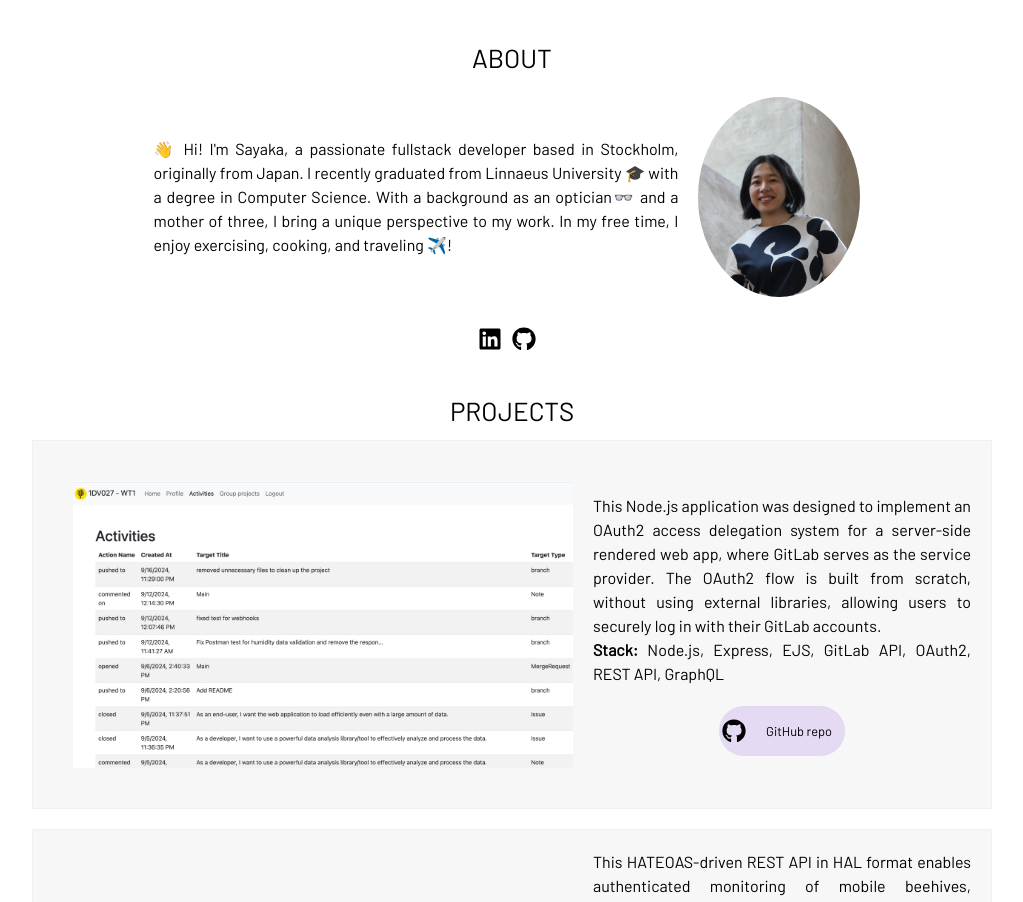
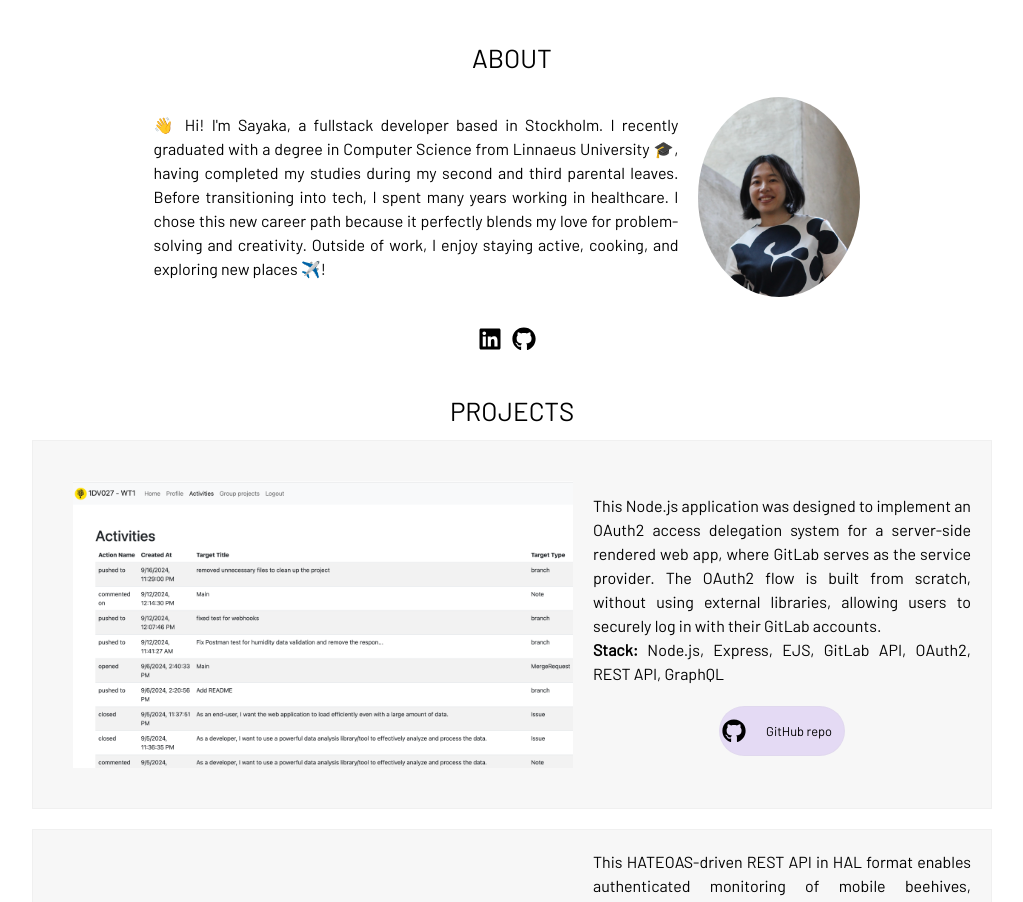
Before and after one commit to sc222rb/my-portfolio, a React (Create React App) app: page / in a window 1280 px wide. Shown: the part 802-1704 px from the top of the page, without its empty margins (128-1151 px from the left). Built offline with nearby package versions, Linux system fonts and the light colour scheme; no server answers; a web font is replaced by a local one.

Commit message:
Update About

```diff
--- a/src/components/About.js
+++ b/src/components/About.js
@@ -8,7 +8,7 @@ function About() {
     <h3>ABOUT</h3>
       <div className="about-item">
         <div className="about-text text-justify">
-          <p>👋 Hi! I'm Sayaka, a passionate fullstack developer based in Stockholm, originally from Japan. I recently graduated from Linnaeus University 🎓 with a degree in Computer Science. With a background as an optician👓 and a mother of three, I bring a unique perspective to my work. In my free time, I enjoy exercising, cooking, and traveling ✈️!</p>
+          <p>👋 Hi! I'm Sayaka, a fullstack developer based in Stockholm. I recently graduated with a degree in Computer Science from Linnaeus University 🎓, having completed my studies during my second and third parental leaves. Before transitioning into tech, I spent many years working in healthcare. I chose this new career path because it perfectly blends my love for problem-solving and creativity. Outside of work, I enjoy staying active, cooking, and exploring new places ✈️!</p>
         </div>
         <img
           className="about-photo"
```
